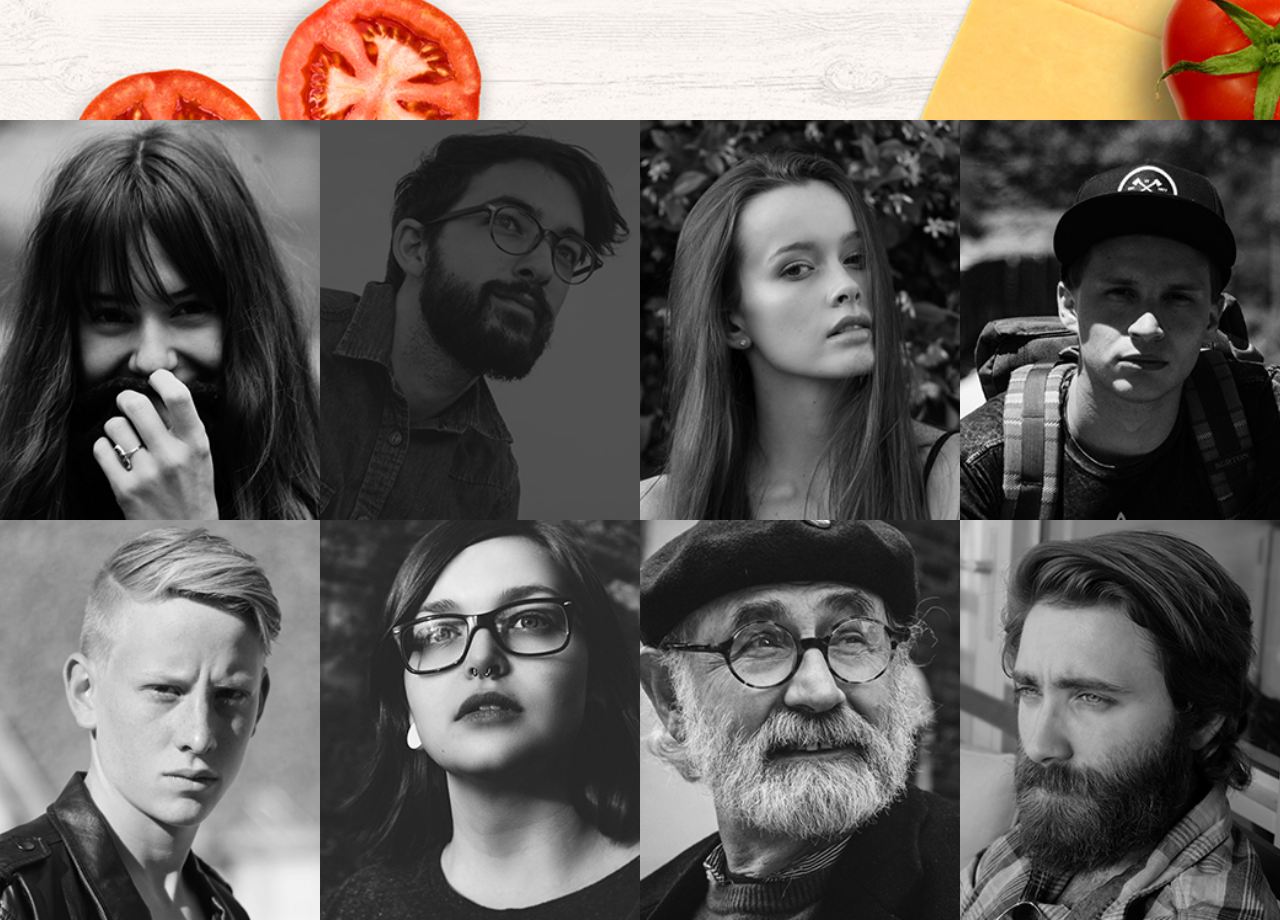
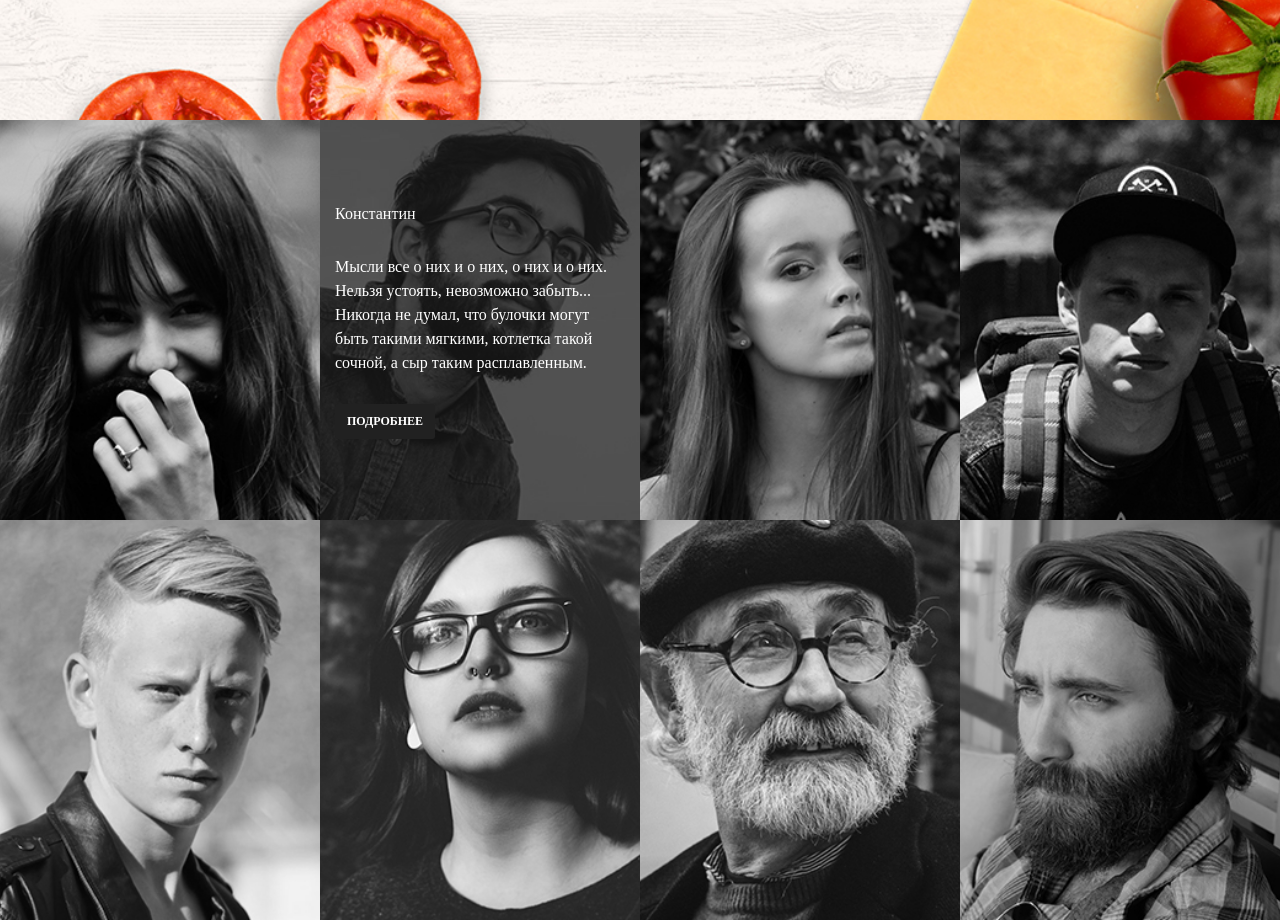
Before and after one commit to Loftschool-novikov/burger, a plain HTML site: page index.html in a window 1280 px wide. Shown: the part 1480-2400 px from the top of the page. Drawn offline with Linux system fonts and the light colour scheme.

Commit message:
повесил актив на элемент

```diff
--- a/css/layout/blocks/_review.scss
+++ b/css/layout/blocks/_review.scss
@@ -45,8 +45,14 @@
   transform: scale(.8);
   transition: .3s;
 
+  &--active {
+    opacity: 1;
+    transform: scale(1);
+  }
+
   .btn {
     background-color: #1f2122;
+
     &:hover {
         background-color: #2f3234;
     }
```
Also changed, not shown: main.css, 1 other file. Lines whose indentation alone changed are shown as unchanged.
